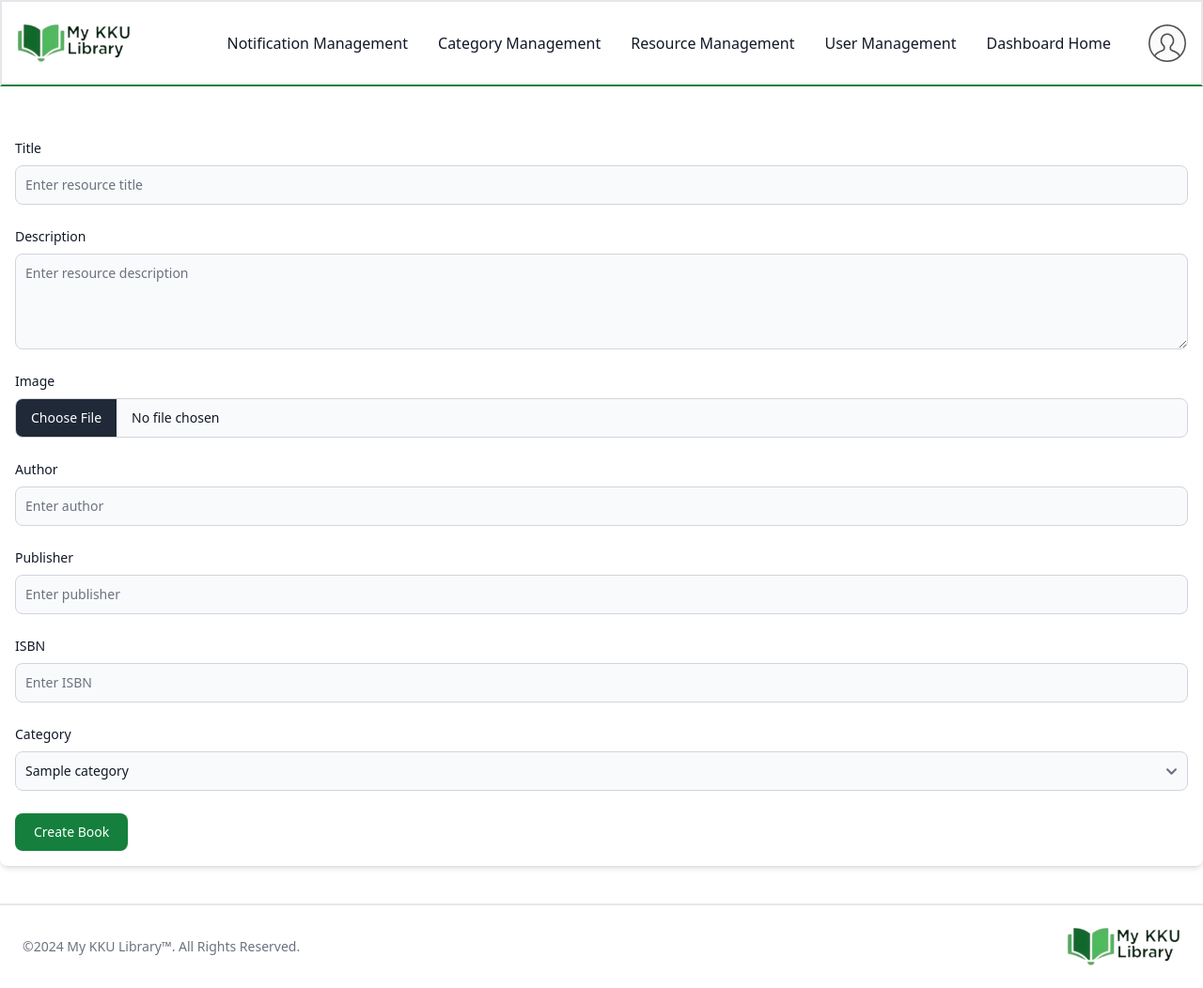
After one commit to Abubakr-Alsheikh/my-kuu-library, a Django app: page /resource/add_book/ in a window 1280 px wide. The commit adds this page. Shown: the whole page at 94% size. Run offline with Django 5.2, Linux system fonts and the light colour scheme; a user stored in the database is signed in; tables that the repository leaves empty hold one stand-in row (values such as "Sample post"); some libraries are stand-ins or nearby versions.

Commit message:
Making adding for the resources

```diff
--- a/core/forms.py
+++ b/core/forms.py
@@ -1,7 +1,7 @@
 from django import forms
 from django.contrib.auth.models import User
 
-from core.models import Category
+from core.models import Book, Category, EJournal
 
 
 class UserForm(forms.ModelForm):
@@ -28,3 +28,14 @@ class CategoryForm(forms.ModelForm):
     class Meta:
         model = Category
         fields = ['name', 'description', 'image']
+
+
+class BookForm(forms.ModelForm):
+    class Meta:
+        model = Book
+        fields = ['title', 'description', 'image', 'author', 'publisher', 'isbn', 'category']
+
+class EJournalForm(forms.ModelForm):
+    class Meta:
+        model = EJournal
+        fields = ['title', 'description', 'image', 'publisher', 'issn', 'category']
--- a/core/urls.py
+++ b/core/urls.py
@@ -23,7 +23,14 @@ urlpatterns = [
     path('add_user/', views.add_user, name='add_user'),
     path('edit_user/<int:pk>/', views.edit_user, name='edit_user'),
     path('delete_user/<int:pk>/', views.delete_user, name='delete_user'),
-    path('book_management/', views.resource_management, name='resource_management'),
+
+    path('resource_management/', views.resource_management, name='resource_management'),
+    path('resource/add_book/', views.add_book, name='add_book'),
+    path('resource/add_e_journal/', views.add_e_journal, name='add_e_journal'),
+    path('resource/edit_book/<int:pk>/', views.edit_book, name='edit_book'),
+    path('resource/edit_e_journal/<int:pk>/', views.edit_e_journal, name='edit_e_journal'),
+    path('resource/delete_book/<int:pk>/', views.delete_book, name='delete_book'),
+    path('resource/delete_e_journal/<int:pk>/', views.delete_e_journal, name='delete_e_journal'),
 
     path('category_management/', views.category_management, name='category_management'),
     path('add_category/', views.add_category, name='add_category'),
--- a/core/views.py
+++ b/core/views.py
@@ -6,7 +6,7 @@ from django.contrib.auth.views import LoginView
 from django.utils import timezone
 from django.db.models import Q
 from core.decorators import admin_required
-from core.forms import CategoryForm, UserForm
+from core.forms import BookForm, CategoryForm, EJournalForm, UserForm
 from core.models import AuditLog, Book, Category, EJournal, Notification, Report, ViewedResource
 from django.contrib import messages
 from django.contrib.auth.models import User
@@ -273,9 +273,122 @@ def delete_user(request, pk):
     messages.success(request, 'User deleted successfully!')
     return redirect('core:user_management')
 
+
 @admin_required
 def resource_management(request):
-    return render(request, 'dashboard/resource_management.html')
+    if request.user.is_staff:
+        # Combine Book and EJournal queries
+        resources = list(Book.objects.all()) + list(EJournal.objects.all())
+        resources.sort(key=lambda x: x.date_published, reverse=True)
+
+        return render(request, 'dashboard/resource_management.html', {'resources': resources})
+    else:
+        return redirect('core:home')
+
+@admin_required
+def add_book(request):
+    if request.method == 'POST':
+        form = BookForm(request.POST, request.FILES)
+        if form.is_valid():
+            book = form.save(commit=False)  # Create the Book object but don't save yet
+            book.resource_type = 'book'  # Set the resource_type
+            book.published_by = request.user  # Set the published_by (admin user)
+            book.availability = True  # Set availability to True (default)
+            book.save()
+            AuditLog.objects.create(
+                action="Book created", user=request.user, type="book", type_id=book.id
+            )
+            messages.success(request, 'Book created successfully!')
+            return redirect('core:resource_management')
+        else:
+            messages.error(request, 'Invalid form submission.')
+    else:
+        form = BookForm()
+        categories = Category.objects.all()
+    return render(request, 'dashboard/resource_form.html', {'form': form, 'resource_type': 'book', 'categories': categories})
+
+@admin_required
+def add_e_journal(request):
+    if request.method == 'POST':
+        form = EJournalForm(request.POST, request.FILES)
+        if form.is_valid():
+            e_journal = form.save(commit=False)
+            e_journal.resource_type = 'e_journal'  # Set the resource_type
+            e_journal.published_by = request.user # Set the published_by (admin user)
+            e_journal.availability = True # Set availability to True (default)
+            e_journal.save()
+            AuditLog.objects.create(
+                action="E-Journal created", user=request.user, type="e_journal", type_id=e_journal.id
+            )
+            messages.success(request, 'E-Journal created successfully!')
+            return redirect('core:resource_management')
+        else:
+            messages.error(request, 'Invalid form submission.')
+    else:
+        form = EJournalForm()
+        categories = Category.objects.all()
+    return render(request, 'dashboard/resource_form.html', {'form': form, 'resource_type': 'e_journal', 'categories': categories})
+
+
+@admin_required
+def edit_book(request, pk):
+    book = get_object_or_404(Book, pk=pk)
+    if request.method == 'POST':
+        form = BookForm(request.POST, request.FILES, instance=book)
+        if form.is_valid():
+            form.save()
+            AuditLog.objects.create(
+                action="Book updated", user=request.user, type="book", type_id=book.id
+            )
+            messages.success(request, 'Book updated successfully!')
+            return redirect('core:resource_management')
+        else:
+            messages.error(request, 'Invalid form submission.')
+    else:
+        form = BookForm(instance=book)
+        categories = Category.objects.all()
+    return render(request, 'dashboard/resource_form.html', {'form': form, 'resource_type': 'book', 'categories': categories})
+
+@admin_required
+def edit_e_journal(request, pk):
+    e_journal = get_object_or_404(EJournal, pk=pk)
+    if request.method == 'POST':
+        form = EJournalForm(request.POST, request.FILES, instance=e_journal)
+        if form.is_valid():
+            form.save()
+            AuditLog.objects.create(
+                action="E-Journal updated", user=request.user, type="e_journal", type_id=e_journal.id
+            )
+            messages.success(request, 'E-Journal updated successfully!')
+            return redirect('core:resource_management')
+        else:
+            messages.error(request, 'Invalid form submission.')
+    else:
+        form = EJournalForm(instance=e_journal)
+        categories = Category.objects.all()
+    return render(request, 'dashboard/resource_form.html', {'form': form, 'resource_type': 'e_journal', 'categories': categories})
+
+@admin_required
+def delete_book(request, pk):
+    book = get_object_or_404(Book, pk=pk)
+    book_id = book.id
+    book.delete()
+    AuditLog.objects.create(
+        action="Book deleted", user=request.user, type="book", type_id=book_id
+    )
+    messages.success(request, 'Book deleted successfully!')
+    return redirect('core:resource_management')
+
+@admin_required
+def delete_e_journal(request, pk):
+    e_journal = get_object_or_404(EJournal, pk=pk)
+    e_journal_id = e_journal.id
+    e_journal.delete()
+    AuditLog.objects.create(
+        action="E-Journal deleted", user=request.user, resource_type="e_journal", resource_id=e_journal_id
+    )
+    messages.success(request, 'E-Journal deleted successfully!')
+    return redirect('core:resource_management')
 
 @admin_required
 def category_management(request):
--- a/static/src/output.css
+++ b/static/src/output.css
@@ -1633,6 +1633,12 @@ input:checked + .toggle-bg {
   margin-bottom: calc(1rem * var(--tw-space-y-reverse));
 }
 
+.space-x-4 > :not([hidden]) ~ :not([hidden]) {
+  --tw-space-x-reverse: 0;
+  margin-right: calc(1rem * var(--tw-space-x-reverse));
+  margin-left: calc(1rem * calc(1 - var(--tw-space-x-reverse)));
+}
+
 .divide-y > :not([hidden]) ~ :not([hidden]) {
   --tw-divide-y-reverse: 0;
   border-top-width: calc(1px * calc(1 - var(--tw-divide-y-reverse)));
--- /dev/null
+++ b/templates/dashboard/resource_form.html
@@ -0,0 +1,71 @@
+{% extends "dashboard/_base_home.html" %}
+{% block head_title %} {% if resource_type == 'book' %} Add Book {% else %} Add E-Journal {% endif %} {% endblock head_title %}
+{% load static %}
+{% block content %}
+<div class="container mx-auto my-10">
+  <div class="relative overflow-x-auto p-4 shadow-md sm:rounded-lg">
+    <form method="POST" enctype="multipart/form-data">
+      {% csrf_token %}
+      <div class="mb-6">
+        <label for="title" class="dark:text-white mb-2 block text-sm font-medium text-gray-900">Title</label>
+        <input type="text" value="{{ form.instance.title }}" id="title" name="title" class="dark:bg-gray-700 dark:border-gray-600 dark:placeholder-gray-400 dark:text-white dark:focus:ring-primary-500 dark:focus:border-primary-500 block w-full rounded-lg border border-gray-300 bg-gray-50 p-2.5 text-sm text-gray-900 focus:border-primary-600 focus:ring-primary-600" placeholder="Enter resource title" required />
+      </div>
+      <div class="mb-6">
+        <label for="description" class="dark:text-white mb-2 block text-sm font-medium text-gray-900">Description</label>
+        <textarea id="description" name="description" rows="4" class="dark:bg-gray-700 dark:border-gray-600 dark:placeholder-gray-400 dark:text-white dark:focus:ring-primary-500 dark:focus:border-primary-500 block w-full rounded-lg border border-gray-300 bg-gray-50 p-2.5 text-sm text-gray-900 focus:border-primary-500 focus:ring-primary-500" placeholder="Enter resource description" required>{% if form.instance.description %}{{ form.instance.description }}{% endif %}</textarea>
+      </div>
+      <div class="mb-6">
+        <label for="image" class="dark:text-white mb-2 block text-sm font-medium text-gray-900">Image</label>
+        {% if form.instance.image %}
+        <div class="mb-4">
+          <img src="{{ form.instance.image.url }}" alt="Current image" class="h-32 w-auto rounded-lg" />
+          <p class="text-sm text-gray-500">Current Image</p>
+        </div>
+        {% endif %}
+        <input type="file" id="image" name="image" class="dark:bg-gray-700 dark:border-gray-600 dark:placeholder-gray-400 dark:text-white dark:focus:ring-primary-500 dark:focus:border-primary-500 block w-full cursor-pointer rounded-lg border border-gray-300 bg-gray-50 text-sm text-gray-900 focus:border-primary-500 focus:ring-primary-500" accept="image/*" required />
+      </div>
+
+      {% if resource_type == 'book' %}
+      <div class="mb-6">
+        <label for="author" class="dark:text-white mb-2 block text-sm font-medium text-gray-900">Author</label>
+        <input type="text" value="{{ form.instance.author }}" id="author" name="author" class="dark:bg-gray-700 dark:border-gray-600 dark:placeholder-gray-400 dark:text-white dark:focus:ring-primary-500 dark:focus:border-primary-500 block w-full rounded-lg border border-gray-300 bg-gray-50 p-2.5 text-sm text-gray-900 focus:border-primary-600 focus:ring-primary-600" placeholder="Enter author" required />
+      </div>
+      <div class="mb-6">
+        <label for="publisher" class="dark:text-white mb-2 block text-sm font-medium text-gray-900">Publisher</label>
+        <input type="text" value="{{ form.instance.publisher }}" id="publisher" name="publisher" class="dark:bg-gray-700 dark:border-gray-600 dark:placeholder-gray-400 dark:text-white dark:focus:ring-primary-500 dark:focus:border-primary-500 block w-full rounded-lg border border-gray-300 bg-gray-50 p-2.5 text-sm text-gray-900 focus:border-primary-600 focus:ring-primary-600" placeholder="Enter publisher" required />
+      </div>
+      <div class="mb-6">
+        <label for="isbn" class="dark:text-white mb-2 block text-sm font-medium text-gray-900">ISBN</label>
+        <input type="text" value="{% if form.instance.isbn %}{{ form.instance.isbn }}{% endif %}" id="isbn" name="isbn" class="dark:bg-gray-700 dark:border-gray-600 dark:placeholder-gray-400 dark:text-white dark:focus:ring-primary-500 dark:focus:border-primary-500 block w-full rounded-lg border border-gray-300 bg-gray-50 p-2.5 text-sm text-gray-900 focus:border-primary-600 focus:ring-primary-600" placeholder="Enter ISBN" />
+      </div>
+      {% else %}
+      <div class="mb-6">
+        <label for="publisher" class="dark:text-white mb-2 block text-sm font-medium text-gray-900">Publisher</label>
+        <input type="text" value="{{ form.instance.publisher }}" id="publisher" name="publisher" class="dark:bg-gray-700 dark:border-gray-600 dark:placeholder-gray-400 dark:text-white dark:focus:ring-primary-500 dark:focus:border-primary-500 block w-full rounded-lg border border-gray-300 bg-gray-50 p-2.5 text-sm text-gray-900 focus:border-primary-600 focus:ring-primary-600" placeholder="Enter publisher" required />
+      </div>
+      <div class="mb-6">
+        <label for="issn" class="dark:text-white mb-2 block text-sm font-medium text-gray-900">ISSN</label>
+        <input type="text" value="{% if form.instance.issn %}{{ form.instance.issn }}{% endif %}" id="issn" name="issn" class="dark:bg-gray-700 dark:border-gray-600 dark:placeholder-gray-400 dark:text-white dark:focus:ring-primary-500 dark:focus:border-primary-500 block w-full rounded-lg border border-gray-300 bg-gray-50 p-2.5 text-sm text-gray-900 focus:border-primary-600 focus:ring-primary-600" placeholder="Enter ISSN" />
+      </div>
+      {% endif %}
+
+      <div class="mb-6">
+        <label for="category" class="dark:text-white mb-2 block text-sm font-medium text-gray-900">Category</label>
+        <select id="category" name="category" class="dark:bg-gray-700 dark:border-gray-600 dark:placeholder-gray-400 dark:text-white dark:focus:ring-primary-500 dark:focus:border-primary-500 block w-full rounded-lg border border-gray-300 bg-gray-50 p-2.5 text-sm text-gray-900 focus:border-primary-500 focus:ring-primary-500">
+          {% for category in categories %}
+          <option value="{{ category.id }}" {% if form.instance.category.id == category.id %}selected{% endif %}>{{ category.name }}</option>
+          {% endfor %}
+        </select>
+      </div>
+
+      <button type="submit" class="dark:bg-primary-600 dark:hover:bg-primary-700 dark:focus:ring-primary-800 inline-flex items-center rounded-lg bg-primary-700 px-5 py-2.5 text-center text-sm font-medium text-white hover:bg-primary-800 focus:outline-none focus:ring-4 focus:ring-primary-300">
+        {% if resource_type == 'book' %}
+          {% if form.instance.pk %} Save Book Changes {% else %} Create Book {% endif %}
+        {% else %}
+          {% if form.instance.pk %} Save E-Journal Changes {% else %} Create E-Journal {% endif %}
+        {% endif %}
+      </button>
+    </form>
+  </div>
+</div>
+{% endblock content %}
```
Also changed, not shown: templates/dashboard/resource_management.html (added, +78 -0 lines).
